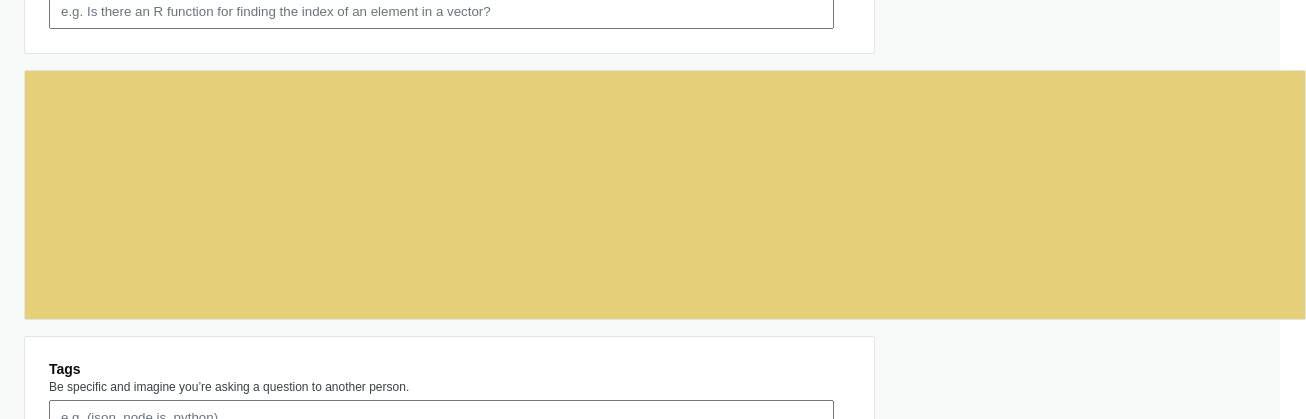
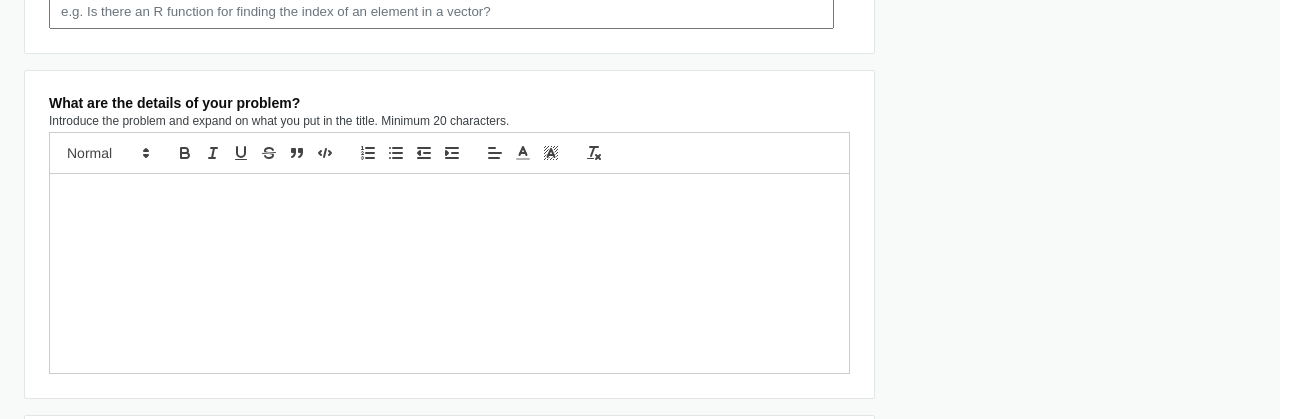
Before and after one commit to codestates-seb/seb42_pre_025, a React (Create React App) app in the folder client/: page /questions/ask in a window 1280 px wide. Shown: the part 505-924 px from the top of the page, 1306 px wide, since content can reach past the window. Built offline with nearby package versions, Linux system fonts and the light colour scheme.

Commit message:
feat: react-quill 에디터 추가

```diff
--- a/client/src/pages/CreateQuestion.jsx
+++ b/client/src/pages/CreateQuestion.jsx
@@ -1,3 +1,4 @@
+import Editor from '../components/UI/Editor.jsx';
 import Footer from '../components/Footer.jsx';
 import styles from './CreateQuestion.module.css';
 
@@ -50,7 +51,16 @@ function CreateQuestion() {
                   placeholder='e.g. Is there an R function for finding the index of an element in a vector?'
                 ></input>
               </div>
-              <div className={`${styles.bodyBox} ${styles.boxBorder}`}></div>
+              <div className={`${styles.bodyBox} ${styles.boxBorder}`}>
+                <label htmlFor='body' className={styles.labelTitle}>
+                  What are the details of your problem?
+                </label>
+                <label htmlFor='body' className={styles.description}>
+                  Introduce the problem and expand on what you put in the title. Minimum 20
+                  characters.
+                </label>
+                <Editor />
+              </div>
               <div className={`${styles.tagBox} ${styles.boxBorder}`}>
                 <label htmlFor='tag' className={styles.labelTitle}>
                   Tags
--- a/client/src/pages/CreateQuestion.module.css
+++ b/client/src/pages/CreateQuestion.module.css
@@ -85,10 +85,12 @@
 }
 
 .bodyBox {
-  width: 100%;
-  height: 200px;
-  background-color: var(--yellow-300);
+  /* background-color: var(--yellow-300); */
 }
 
 .tagBox {
 }
+
+#editor {
+  margin-top: 26px;
+}
```
